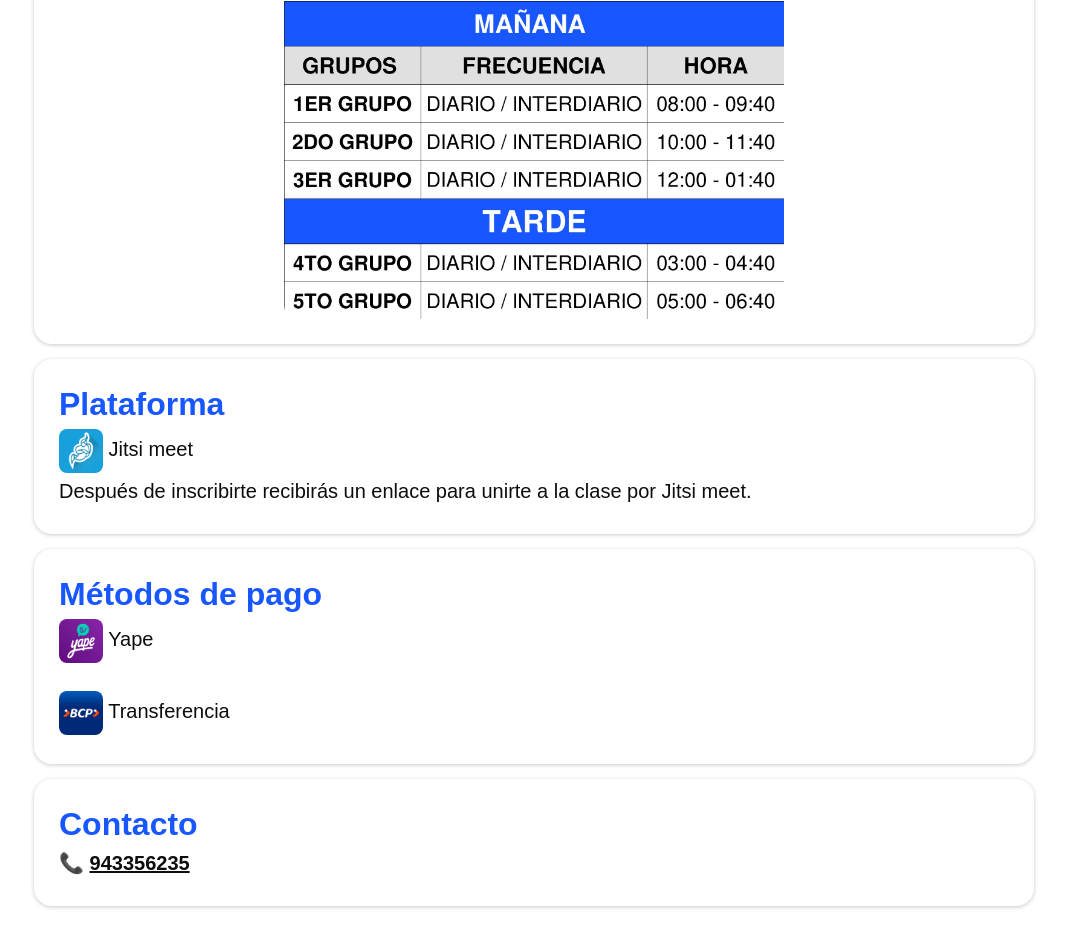
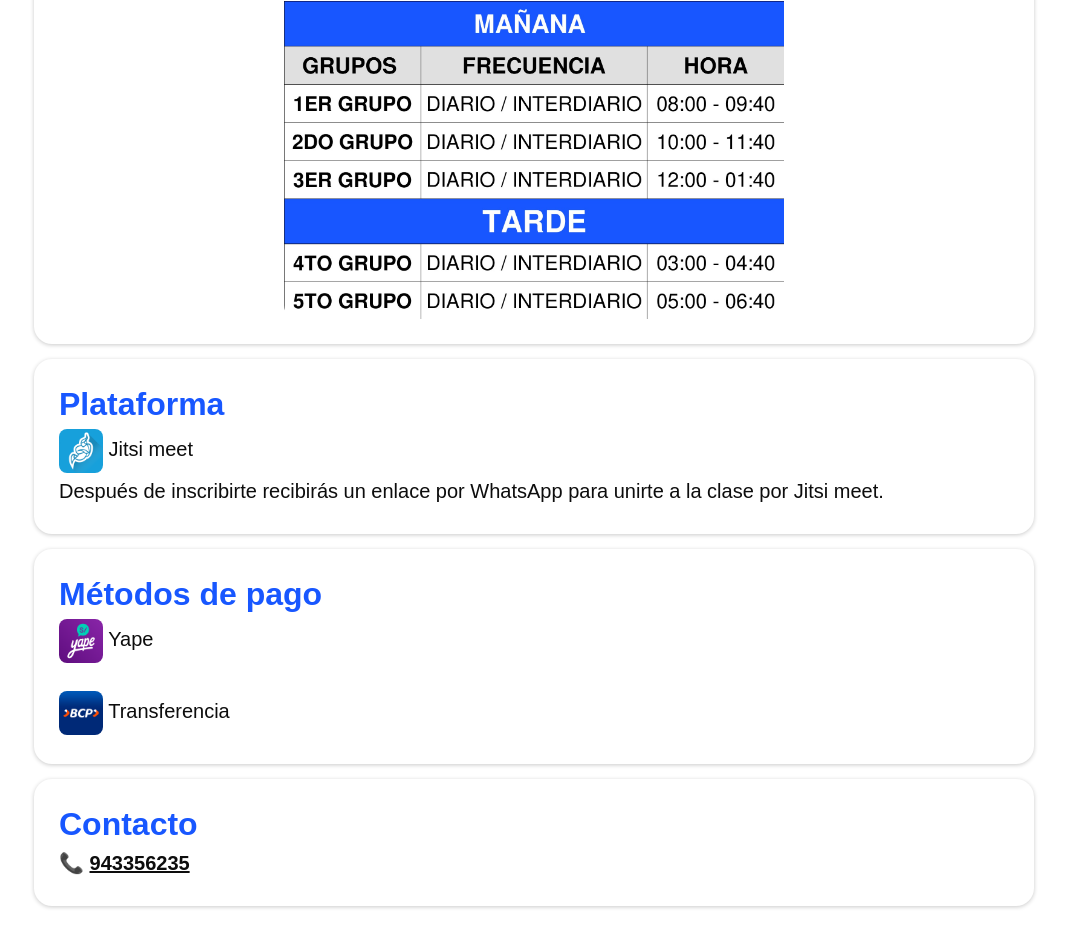
Before and after one commit to LexoPre/LexoPre.github.io, a plain HTML site: page index.html in a window 1280 px wide. Shown: the part 1129-2076 px from the top of the page, without its empty margins (106-1173 px from the left). Drawn offline with Linux system fonts and the light colour scheme.

Commit message:
Update index.html

```diff
--- a/index.html
+++ b/index.html
@@ -516,7 +516,7 @@ header h2 {
          style="height:44px;border-radius:8px;vertical-align:middle;">
     Jitsi meet
     <p>
-    Después de inscribirte recibirás un enlace para unirte a la clase por Jitsi meet.
+    Después de inscribirte recibirás un enlace por WhatsApp para unirte a la clase por Jitsi meet.
   </p>
 </div>
 <div class="card">
```
